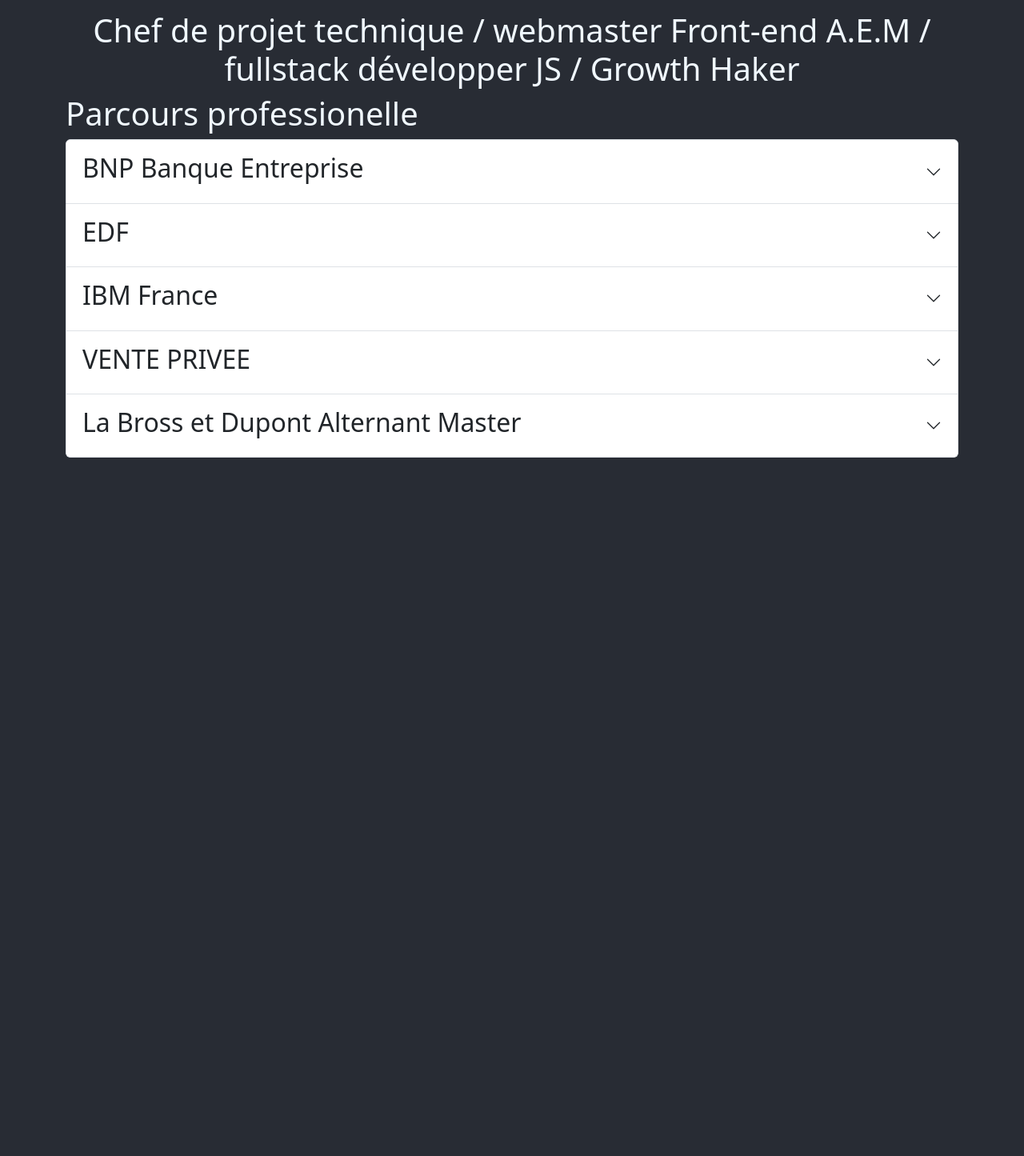
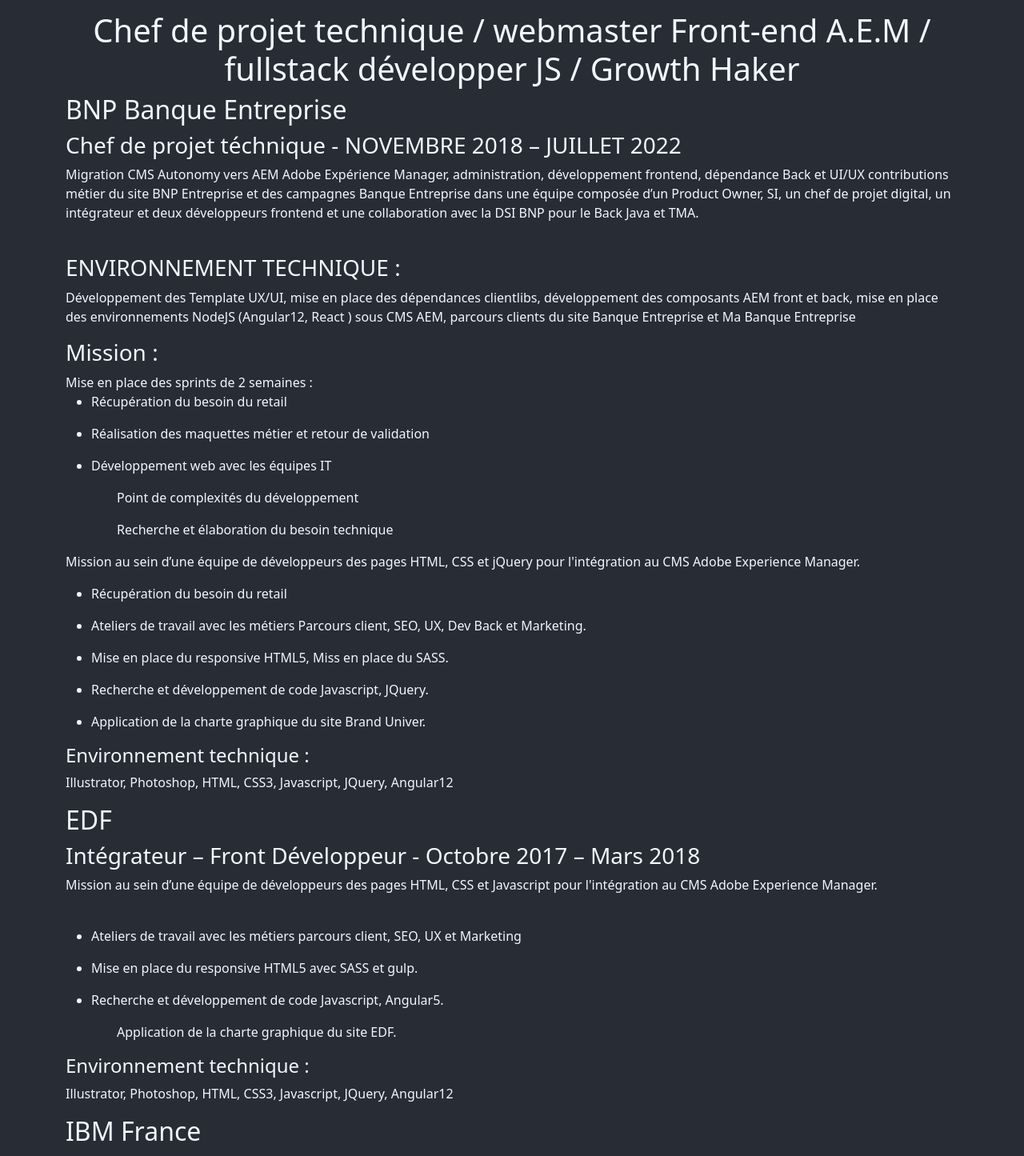
Before and after one commit to DjennadRany/portfoliov1, a React (Create React App) app: page / in a window 1280 px wide. Shown: the part 512-1957 px from the top of the page at 80% size. Before the commit the page ends 1228 px from the top, so only its background shows below. Built offline with nearby package versions, Linux system fonts and the light colour scheme.

Commit message:
version11

```diff
--- a/src/App.js
+++ b/src/App.js
@@ -13,18 +13,16 @@
         <p>Chef de projet digital - webmaster - développeur front-end : Angular, react, vus.js, aem<br></br>
           Directement par mail à l'adresse : <a href="mailto:djennad.ar@gmail.com.">Djennad.ar@gmail.com. </a></p>
 
-          <img class="log" src={logo} alt="logo"/>
+        <img class="log" src={logo} alt="logo" />
         <div className="App-intro">
 
           <h1 class="titel">
             Chef de projet technique / webmaster Front-end A.E.M / fullstack développer JS / Growth Haker
           </h1>
-      <Accordion>
-          <h1>Parcours professionelle</h1>
 
-          <Accordion.Item eventKey="0">
-            <Accordion.Header><h2>BNP Banque Entreprise</h2></Accordion.Header>
-            <Accordion.Body>
+
+          <h2>BNP Banque Entreprise</h2>
+
           <h3>Chef de projet téchnique - NOVEMBRE 2018 – JUILLET 2022</h3>
           <p>Migration CMS Autonomy vers AEM Adobe Expérience Manager, administration, développement frontend, dépendance
             Back et UI/UX contributions métier du site BNP Entreprise et des campagnes Banque Entreprise dans une équipe
@@ -57,11 +55,10 @@
           </ul>
           <h4>Environnement technique : </h4>
           <p>Illustrator, Photoshop, HTML, CSS3, Javascript, JQuery, Angular12</p>
-            </Accordion.Body>
-          </Accordion.Item>
-          <Accordion.Item eventKey="1">
-            <Accordion.Header><h2>EDF</h2></Accordion.Header>
-            <Accordion.Body>
+
+
+          <h2>EDF</h2>
+
           <h3>Intégrateur – Front Développeur - Octobre 2017 – Mars 2018</h3>
           <p>Mission au sein d’une équipe de développeurs des pages HTML, CSS et Javascript pour l'intégration au CMS Adobe
             Experience Manager.</p> <br></br>
@@ -74,12 +71,12 @@
           </ul>
           <h4>Environnement technique : </h4>
           <p>Illustrator, Photoshop, HTML, CSS3, Javascript, JQuery, Angular12</p>
-            </Accordion.Body>
-          </Accordion.Item>
 
-          <Accordion.Item eventKey="3">
-            <Accordion.Header><h2>IBM France</h2></Accordion.Header>
-            <Accordion.Body>
+
+
+
+          <h2>IBM France</h2>
+
           <h3>Décembre 2016 – Janvier 2017 - Intégrateur Web – Designer UX/UI - AEM</h3>
           <p>Mission IBM pour le site du Crédit Agricole France. Création des page HTML5, CSS3, Less, Sass, JQuery, Javascript.</p> <br></br>
           <ul>
@@ -94,12 +91,12 @@
           </ul>
           <h4>Environnement technique : </h4>
           <p> Illustrator, Photoshop, HTML, CSS3, Javascript, Filezilla</p>
-            </Accordion.Body>
-          </Accordion.Item>
 
-          <Accordion.Item eventKey="4">
-            <Accordion.Header><h2>VENTE PRIVEE</h2></Accordion.Header>
-            <Accordion.Body>
+
+
+
+          <h2>VENTE PRIVEE</h2>
+
           <h3>Juin 2016 – Novembre 2016 - Intégrateur web</h3>
           <p>Webmaster appartenant au département « production des ventes (Intégrateur Prod) ».</p> <br></br>
           <ul>
@@ -109,12 +106,12 @@
           </ul>
           <h4>Environnement technique : </h4>
           <p> Illustrator, Photoshop, HTML, CSS3, Javascript, Filezilla</p>
-            </Accordion.Body>
-          </Accordion.Item>
 
-          <Accordion.Item eventKey="5">
-            <Accordion.Header><h2>La Bross et Dupont Alternant Master</h2></Accordion.Header>
-            <Accordion.Body>
+
+
+
+          <h2>La Bross et Dupont Alternant Master</h2>
+
           <h3>Septembre 2014 – juin 2016 - Webmaster/Graphiste</h3>
           <p>Gestion du parquet web du groupe, création et réalisation des évènements web des entreprises : </p> <br></br>
           <ul>
@@ -133,11 +130,11 @@
           </ul>
           <h4>Environnement technique : </h4>
           <p> Illustrator, Photoshop, HTML, CSS3, Javascript, Filezilla</p>
-            </Accordion.Body>
-          </Accordion.Item>
 
 
-        </Accordion>
+
+
+
         </div>
         </div>
     </body><footer>
```
Lines whose indentation alone changed are shown as unchanged.
